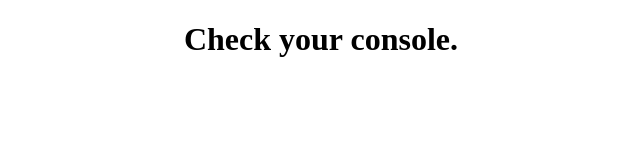
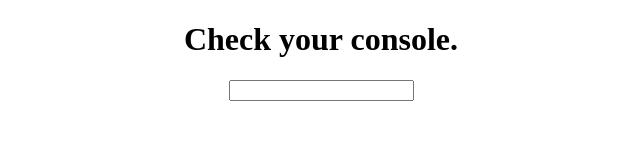
Before and after one commit to titus-renouf/extra-deta-app, a plain HTML site: page templates/logger.html in a window 1280 px wide. Shown: the whole page, without its empty margins (319-959 px from the left). Drawn offline with Linux system fonts and the light colour scheme.

Commit message:
add textbox

```diff
--- a/templates/logger.html
+++ b/templates/logger.html
@@ -6,6 +6,7 @@
         <h1>
             Check your console.
         </h1>
+        <input type="'text">
     </body>
 </center>
 
```
Also changed, not shown: 1 other file.
